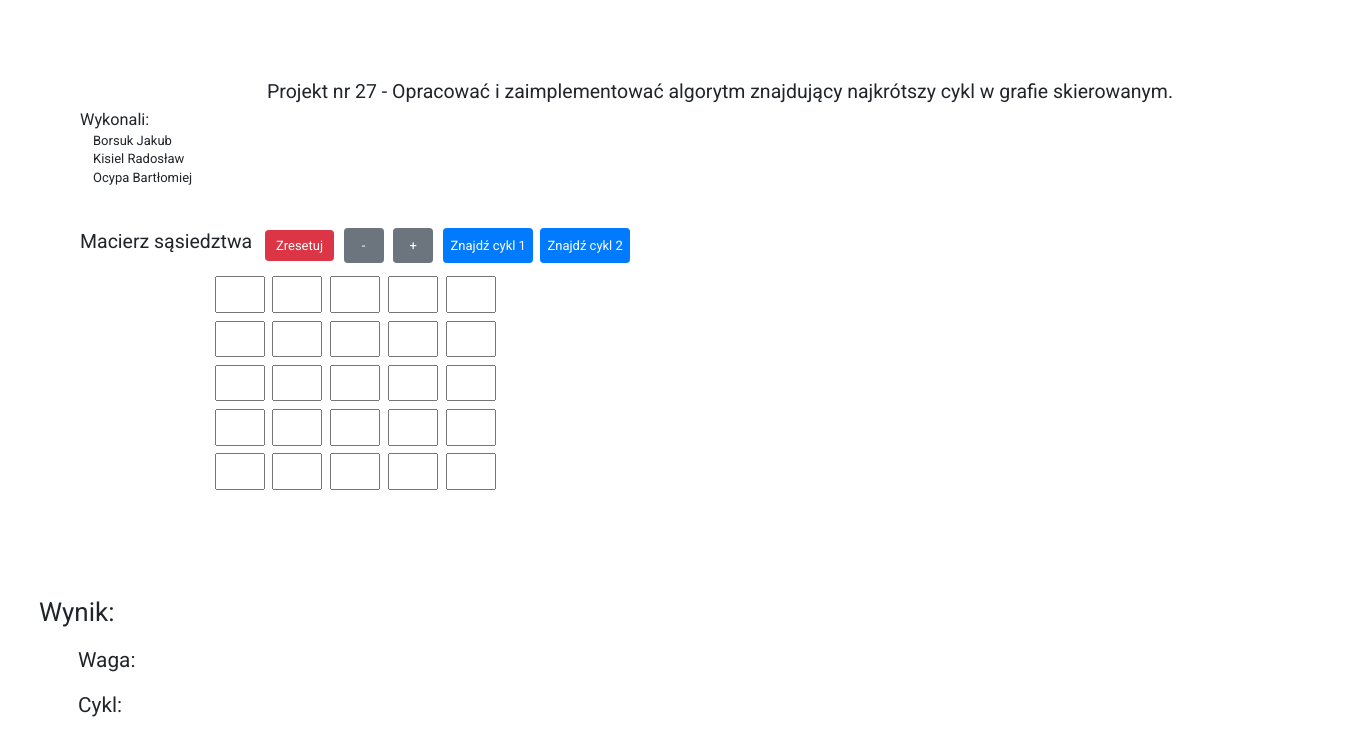
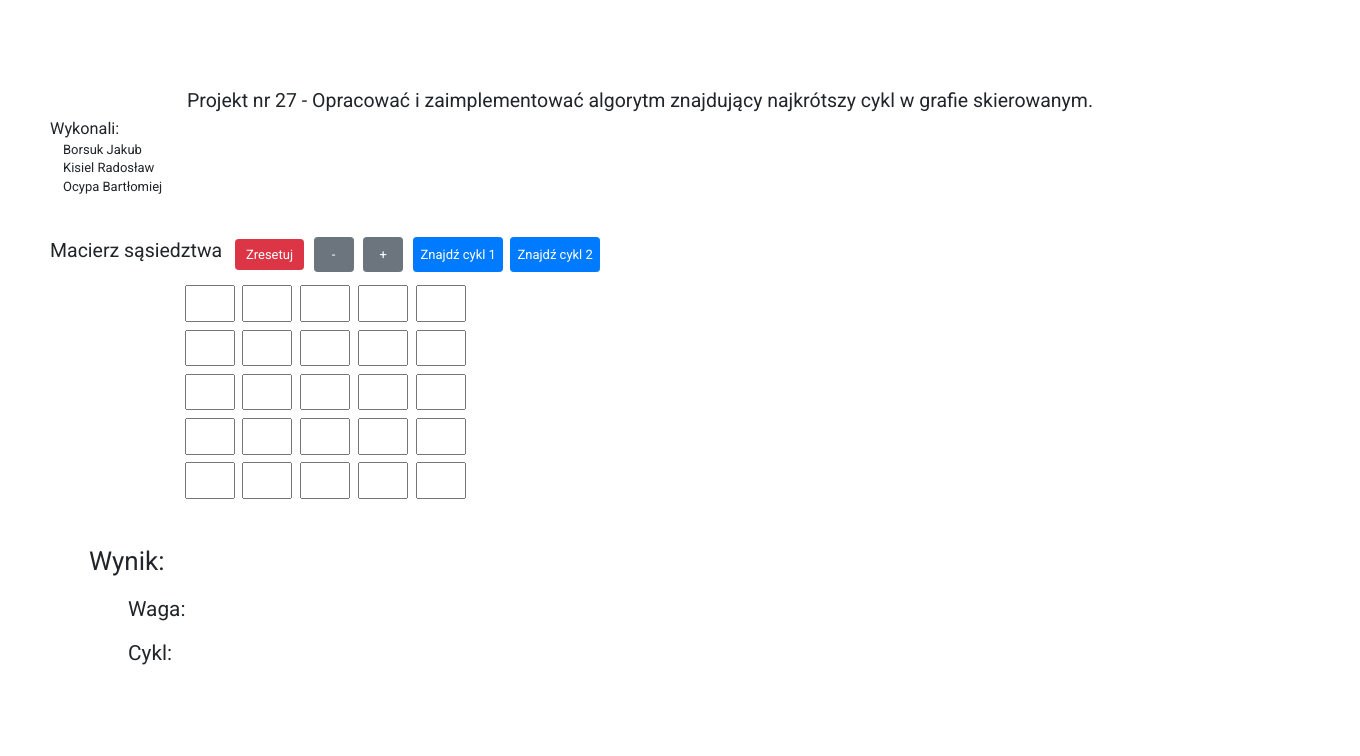
Before and after one commit to Radekk0002/Grafy, a plain HTML site: page index.html in a window 1280 px wide. Shown: the whole page, 1360 px wide, since content can reach past the window. Drawn offline with nearby package versions, Linux system fonts and the light colour scheme.

Commit message:
Fix stylings for lower resolution

```diff
--- a/style.css
+++ b/style.css
@@ -3,17 +3,15 @@
     font-size: 13px;
     font-family: 'Roboto', sans-serif;
 }
-body{
-    overflow: hidden;
-}
 
 #wrapper{
     margin-top: 3rem;
+    padding: 50px;
 }
 
 .container{
     max-width: none;
-    margin: 80px;
+    margin: auto;
 }
 
 #titleContainer > div > div:nth-child(3) button{
```
